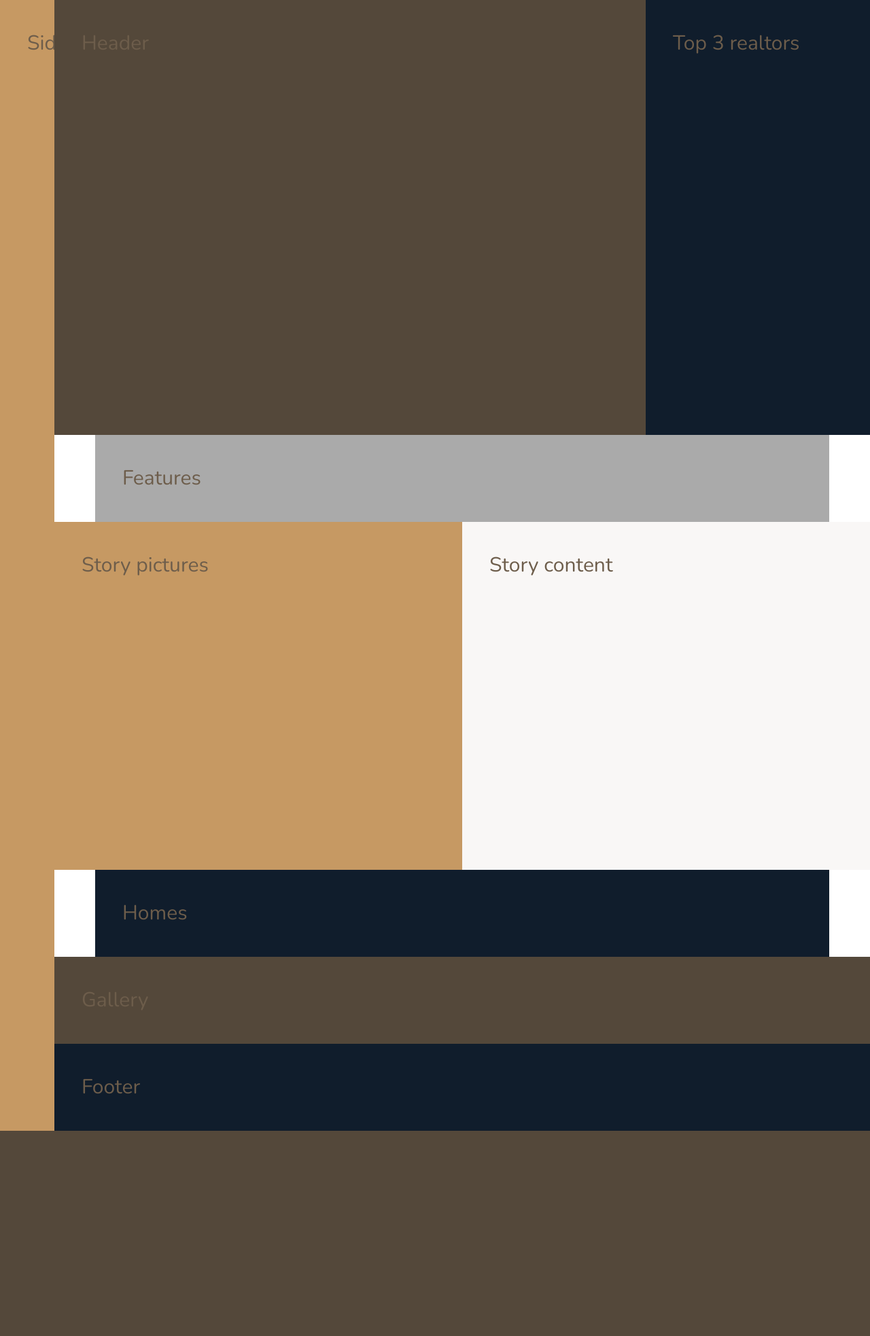
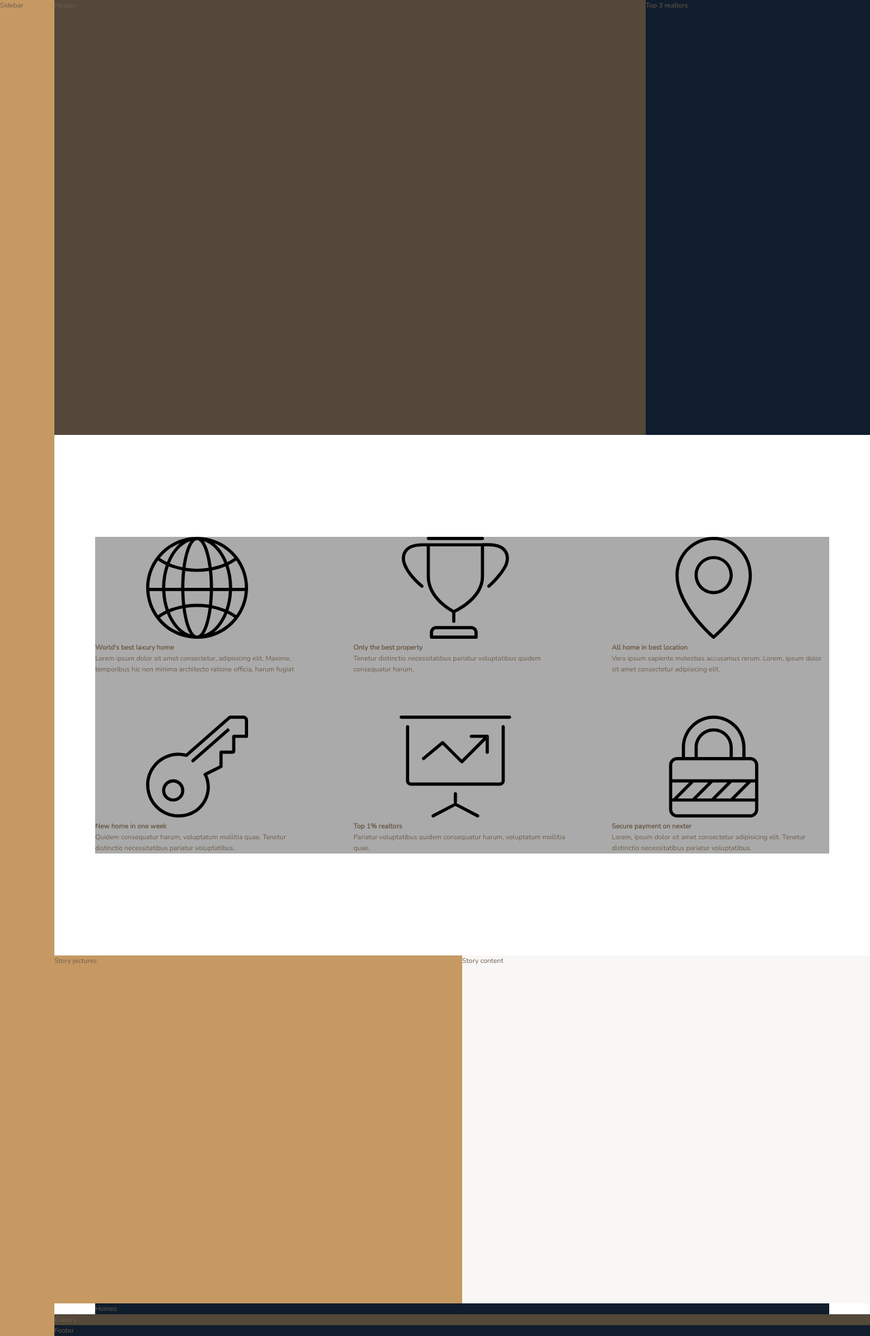
Before and after one commit to anhtran304/nexter, a PHP site: page / in a window 1280 px wide. Shown: the whole page at 68% size. Before the commit the page ends 1664 px from the top, so only its background shows below. Run offline with PHP 8.4, Linux system fonts and the light colour scheme.

Commit message:
Working on features

```diff
--- a/css/style.css
+++ b/css/style.css
@@ -19,9 +19,6 @@
   display: grid;
   grid-template-rows: 80vh min-content 40vw repeat(3, min-content);
   grid-template-columns: [sidebar-start] 8rem [sidebar-end full-start] minmax(6rem, 1fr) [center-start] repeat(8, [col-start] minmax(min-content, 14rem) [col-end]) [center-end] minmax(6rem, 1fr) [full-end]; }
-  .container > * {
-    padding: 40px;
-    font-size: 3rem; }
 
 .sidebar {
   background-color: #c69963;
@@ -38,7 +35,11 @@
 
 .features {
   background-color: #aaa;
-  grid-column: center-start / center-end; }
+  grid-column: center-start / center-end;
+  margin: 15rem 0;
+  display: grid;
+  grid-template-columns: repeat(3, 1fr);
+  grid-gap: 6rem; }
 
 .story__pictures {
   background-color: #c69963;
--- a/index.html
+++ b/index.html
@@ -32,7 +32,54 @@
 
     <!-- FEATURES -->
     <section class="features">
-      Features
+      <div class="feature">
+        <svg class="feature__icon">
+          <use xlink:href="img/sprite.svg#icon-global"></use>
+          <h4 class="heading-4">World's best laxury home</h4>
+          <p class="feature__text">Lorem ipsum dolor sit amet consectetur, adipisicing elit. Maxime, temporibus hic non minima architecto ratione officia, harum fugiat</p>
+        </svg>
+      </div>
+
+      <div class="feature">
+        <svg class="feature__icon">
+          <use xlink:href="img/sprite.svg#icon-trophy"></use>
+          <h4 class="heading-4">Only the best property</h4>
+          <p class="feature__text">Tenetur distinctio necessitatibus pariatur voluptatibus quidem consequatur harum.</p>
+        </svg>
+      </div>
+
+      <div class="feature">
+        <svg class="feature__icon">
+          <use xlink:href="img/sprite.svg#icon-map-pin"></use>
+          <h4 class="heading-4">All home in best location</h4>
+          <p class="feature__text">Vero ipsum sapiente molestias accusamus rerum. Lorem, ipsum dolor sit amet consectetur adipisicing elit.</p>
+        </svg>
+      </div>
+
+      <div class="feature">
+        <svg class="feature__icon">
+          <use xlink:href="img/sprite.svg#icon-key"></use>
+          <h4 class="heading-4">New home in one week</h4>
+          <p class="feature__text">Quidem consequatur harum, voluptatum mollitia quae. Tenetur distinctio necessitatibus pariatur voluptatibus.</p>
+        </svg>
+      </div>
+
+      <div class="feature">
+        <svg class="feature__icon">
+          <use xlink:href="img/sprite.svg#icon-presentation"></use>
+          <h4 class="heading-4">Top 1% realtors</h4>
+          <p class="feature__text">Pariatur voluptatibus quidem consequatur harum, voluptatum mollitia quae.</p>
+        </svg>
+      </div>
+
+      <div class="feature">
+        <svg class="feature__icon">
+          <use xlink:href="img/sprite.svg#icon-lock"></use>
+          <h4 class="heading-4">Secure payment on nexter</h4>
+          <p class="feature__text">Lorem, ipsum dolor sit amet consectetur adipisicing elit. Tenetur distinctio necessitatibus pariatur voluptatibus.</p>
+        </svg>
+      </div>
+
     </section>
 
     <!-- STORIES -->
--- a/sass/_base.scss
+++ b/sass/_base.scss
@@ -38,9 +38,4 @@
     display: grid;
     grid-template-rows: 80vh min-content 40vw repeat(3, min-content);
     grid-template-columns: [sidebar-start] 8rem [sidebar-end full-start] minmax(6rem, 1fr) [center-start] repeat(8, [col-start] minmax(min-content, 14rem) [col-end] ) [center-end] minmax(6rem, 1fr) [full-end];
-
-    & > * {
-        padding: 40px;
-        font-size: 3rem;
-    }
 }
--- a/sass/_features.scss
+++ b/sass/_features.scss
@@ -1,4 +1,10 @@
 .features {
     background-color: $color-grey-light-2;
     grid-column: center-start / center-end;
+
+    margin: 15rem 0;
+
+    display: grid;
+    grid-template-columns: repeat(3, 1fr);
+    grid-gap: 6rem;
 }
```
